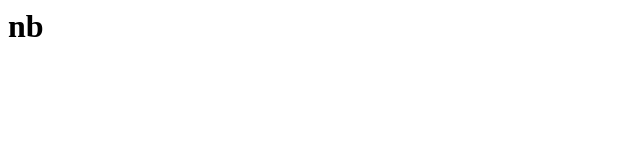
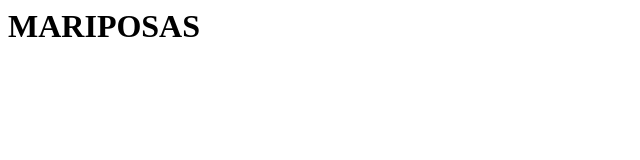
Before and after one commit to ValenLaz/plataformas-moviles-entregas, a plain HTML site: page index.html in a window 1280 px wide. Shown: the whole page, without its empty margins (0-640 px from the left). Drawn offline with Linux system fonts and the light colour scheme.

Commit message:
Update index.html

```diff
--- a/index.html
+++ b/index.html
@@ -1,5 +1,5 @@
 <html>
   <head>
-  <h1>  nb </h1>
+    <h1>MARIPOSAS</h1>
   </head>
 </html>
```
